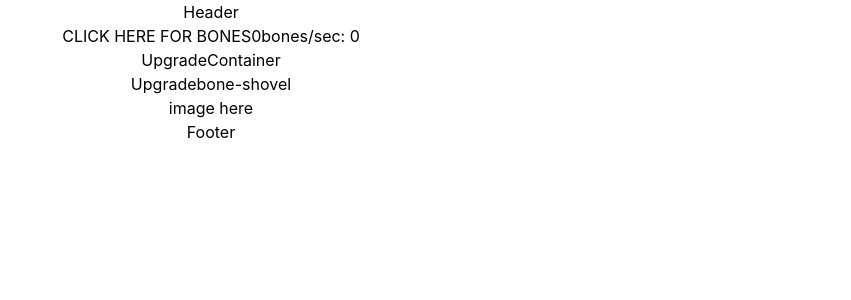
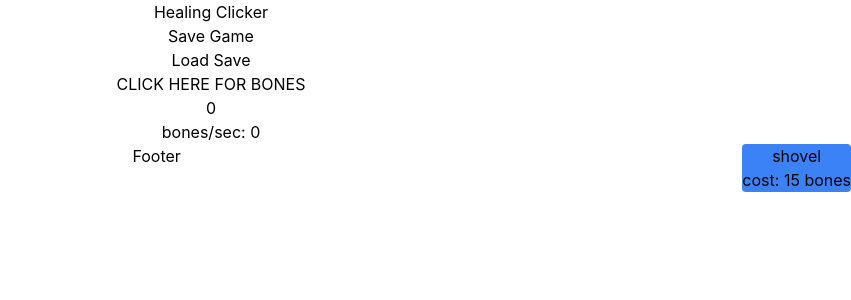
Before and after one commit to I-J-C/Healing-Clicker, a React (Create React App) app: page / in a window 1280 px wide. Shown: the top 300 px of the page, without its empty margins (429-1280 px from the left). Built offline with nearby package versions, Linux system fonts and the light colour scheme.

Commit message:
added upgrade class and extra state

```diff
--- a/src/App.css
+++ b/src/App.css
@@ -1,5 +1,9 @@
 .App {
   text-align: center;
+}
+
+.upgrade-container {
+  float: right;
 }
 
 .App-logo {
--- a/src/App.js
+++ b/src/App.js
@@ -1,35 +1,83 @@
 import './App.css';
 import Footer from './components/Footer';
-// import Upgrade from './components/Upgrade';
+import useInterval from './components/useInterval';
 import Header from './components/Header';
 import UpgradeContainer from './components/UpgradeContainer';
+// import upgrades from './upgrades';
 import { useState } from 'react';
 
 function App() {
+
+  const [saveLoaded, setSaveLoaded] = useState(false);
   const [bones, setBones] = useState(0);
   const [clickAmount, setClickAmount] = useState(1);
   const [idleBones, setIdleBones] = useState(0);
+
+
+  const shovel = new Upgrade("shovel", 0, 15, 1.07, 2);
+  // add other upgrades later
+  const [upgrades, setUpgrades] = useState([shovel])
+
+
+  // constant increase by idle amount per second
+  useInterval(() => {
+    setBones(old => old + idleBones);
+  }, 1000)
+
+
+
   // method for click
   const clickBone = () => {
     setBones(old => old + clickAmount);
   }
-  // method for increasing idleBones
-  // const bonesPerSec = (increase) => {
-  //   setIdleBones(old => old + increase);
-  // }
-
   return (
     <div className="App">
       <Header />
       <div className='click-area' onClick={clickBone} >
         CLICK HERE FOR BONES
-        {bones}
-        bones/sec: {idleBones}
+        <div>{bones}</div>
       </div>
-      <UpgradeContainer setClickAmount={setClickAmount} setIdleBones={setIdleBones} />
+      <div className='idle-bones'>
+      bones/sec: {idleBones}
+      </div>
+      <UpgradeContainer
+        setClickAmount={setClickAmount}
+        setIdleBones={setIdleBones}
+        upgrades={upgrades}
+        setBones={setBones}
+        bones={bones}
+        />
       <Footer />
     </div>
   );
 }
 
 export default App;
+
+class Upgrade {
+  constructor(name, amount, baseCost, coefficient, baseProduction) {
+      this.name = name;
+      this.amount = amount;
+      this.baseCost = baseCost;
+      this.coefficient = coefficient;
+      this.baseProduction = baseProduction;
+      this.setCurrentCost();
+      this.setCurrentProduction();
+  }
+
+  setCurrentCost = () => {
+      return this.currentCost = Math.floor(this.baseCost * (this.coefficient**this.amount));
+  }
+
+  setCurrentProduction = () => {
+      return this.currentProduction = Math.floor(this.baseProduction * this.amount);
+  }
+
+  setAmount = (newAmount) => {
+      return this.amount = newAmount;
+  }
+
+  incrementAmount = () => {
+      return this.amount += 1;
+  }
+}
--- a/src/components/Header.jsx
+++ b/src/components/Header.jsx
@@ -1,8 +1,14 @@
 
 const Header = () => {
     return(
-        <div>
-            Header
+        <div className="header">
+            <h1>Healing Clicker</h1>
+            <div className="signin">
+                Save Game
+            </div>
+            <div className="load-game">
+                Load Save
+            </div>
         </div>
     )
 }
--- a/src/components/Upgrade.jsx
+++ b/src/components/Upgrade.jsx
@@ -1,14 +1,19 @@
 
 
 const Upgrade = (props) => {
+    const upgrade = props.upgrade;
     return(
-        <div className="upgrade" onClick={() => {props.setIdleBones(old => old + props.increase)}}>
-            {/* add onclick for upgrade */}
-            Upgrade
-            {/* Upgrade name here */}
-            {props.name}
-            <div className="upgrade-image">image here</div>
-            {/* <div className="cost">cost here{props.cost}</div> */}
+        <div className="upgrade bg-blue-500 rounded" onClick={() => {
+                if (upgrade.currentCost <= props.bones){
+                    props.setBones(old => old - upgrade.currentCost)
+                    props.setIdleBones(old => old + upgrade.baseProduction)
+                    upgrade.incrementAmount();
+                    upgrade.setCurrentCost();
+                }
+            }}>
+            {upgrade.name}
+            {/* <div className="upgrade-image">image here</div> */}
+            <div className="cost">cost: {upgrade.currentCost} bones</div>
         </div>
     )
 }
--- a/src/components/UpgradeContainer.jsx
+++ b/src/components/UpgradeContainer.jsx
@@ -1,20 +1,20 @@
 import Upgrade from "./Upgrade";
 
 const UpgradeContainer = (props) => {
-    // let upgrades = props.data.map(upgrade=> {
-    //     return (
-    //         <Upgrade name={upgrade.name} cost={upgrade.cost} src={upgrade.image} />
-    //         )
-    // })
+    let upgrades = props.upgrades.map((upgrade, index) => {
+        return (
+            <Upgrade upgrade={upgrade}
+            setIdleBones={props.setIdleBones}
+            setBones={props.setBones}
+            bones={props.bones}
+            key={index}
+            />
+            )
+    })
+
     return(
         <div className="upgrade-container">
-            UpgradeContainer
-            <Upgrade name={"bone-shovel"}
-                // cost={1}
-                src={""}
-                setIdleBones = {props.setIdleBones}
-                increase = {2}     />
-            {/* {upgrades} */}
+            {upgrades}
         </div>
     )
 }
--- /dev/null
+++ b/src/components/useInterval.jsx
@@ -0,0 +1,24 @@
+import { useEffect, useRef } from 'react';
+
+// sourced this hook from https://overreacted.io/making-setinterval-declarative-with-react-hooks/
+function useInterval(callback, delay) {
+  const savedCallback = useRef();
+
+  // Remember the latest callback.
+  useEffect(() => {
+    savedCallback.current = callback;
+  }, [callback]);
+
+  // Set up the interval.
+  useEffect(() => {
+    function tick() {
+      savedCallback.current();
+    }
+    if (delay !== null) {
+      let id = setInterval(tick, delay);
+      return () => clearInterval(id);
+    }
+  }, [delay]);
+}
+
+export default useInterval;
```
Also changed, not shown: planning/resources.md (added, +8 -0 lines), 1 other file (tests, documents, lock files or other folders).
